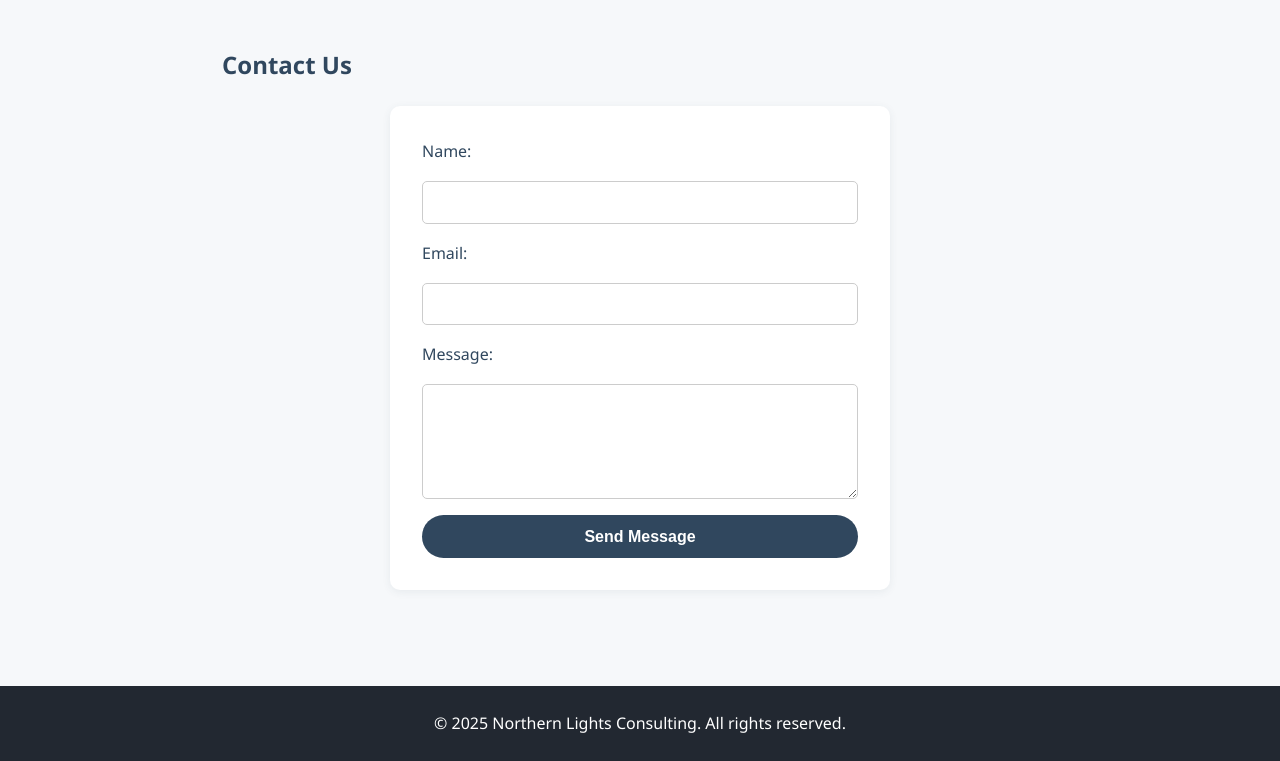
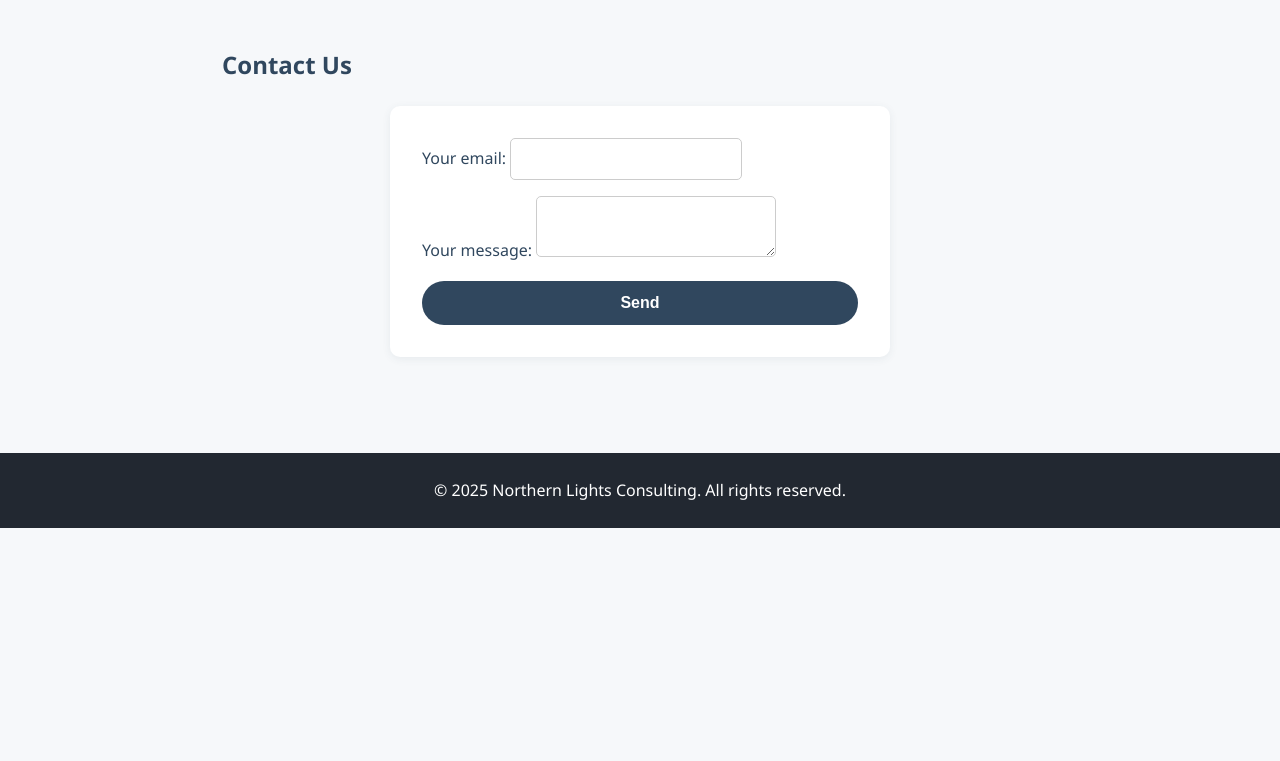
Before and after one commit to nhpng/nhpng.github.io, a plain HTML site: page index.html in a window 1280 px wide. Shown: the part 1073-1834 px from the top of the page. After the commit the page ends 1601 px from the top, so only its background shows below. Drawn offline with Linux system fonts and the light colour scheme.

Commit message:
Update index.html

```diff
--- a/index.html
+++ b/index.html
@@ -54,19 +54,21 @@
         <section id="contact" class="section">
             <h2>Contact Us</h2>
 
-                <form id="contact-form" action="https://formspree.io/f/xdkdvkrr" method="POST">
-
-                    <label for="name">Name:</label>
-                    <input type="text" id="name" name="name" required>
-
-                    <label for="email">Email:</label>
-                    <input type="email" id="email" name="email" required>
-
-                    <label for="message">Message:</label>
-                    <textarea id="message" name="message" rows="5" required></textarea>
-
-                    <button type="submit">Send Message</button>
-                </form>
+                <form
+  action="https://formspree.io/f/xdkdvkrr"
+  method="POST"
+>
+  <label>
+    Your email:
+    <input type="email" name="email">
+  </label>
+  <label>
+    Your message:
+    <textarea name="message"></textarea>
+  </label>
+  <!-- your other form fields go here -->
+  <button type="submit">Send</button>
+</form>
             <div id="form-message"></div>
         </section>
     </main>
```
